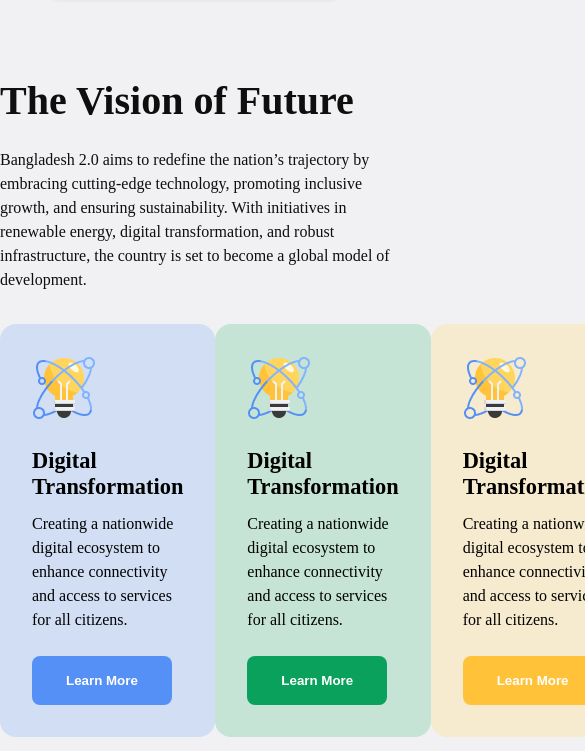
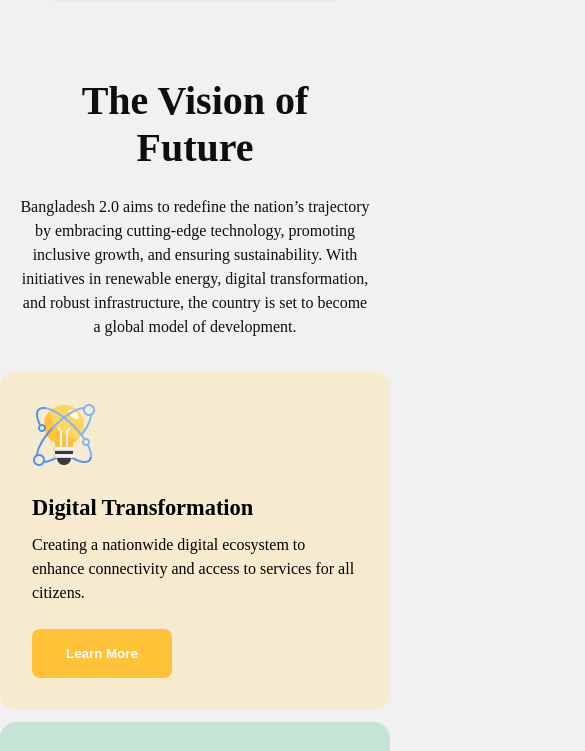
Before and after one commit to pervezmia/practice-assignment-1, a plain HTML site: page index.html in a window 390 px wide. Shown: the part 2483-3234 px from the top of the page, 585 px wide, since content can reach past the window. Drawn offline with Linux system fonts and the light colour scheme.

```diff
--- a/styles/style.css
+++ b/styles/style.css
@@ -259,6 +259,18 @@
         gap: 12px;
 
     }
-
+    .card-container{
+        flex-direction: column-reverse;
+        margin-bottom: 32px;
+        gap: 12px;
+        align-items: center;
+    }
+    .future-title{
+        text-align: center;
+        margin: 0px 20px;
+    }
+    .description-of-vision{
+        margin: 0px 20px;
+    }
 
 }
```
